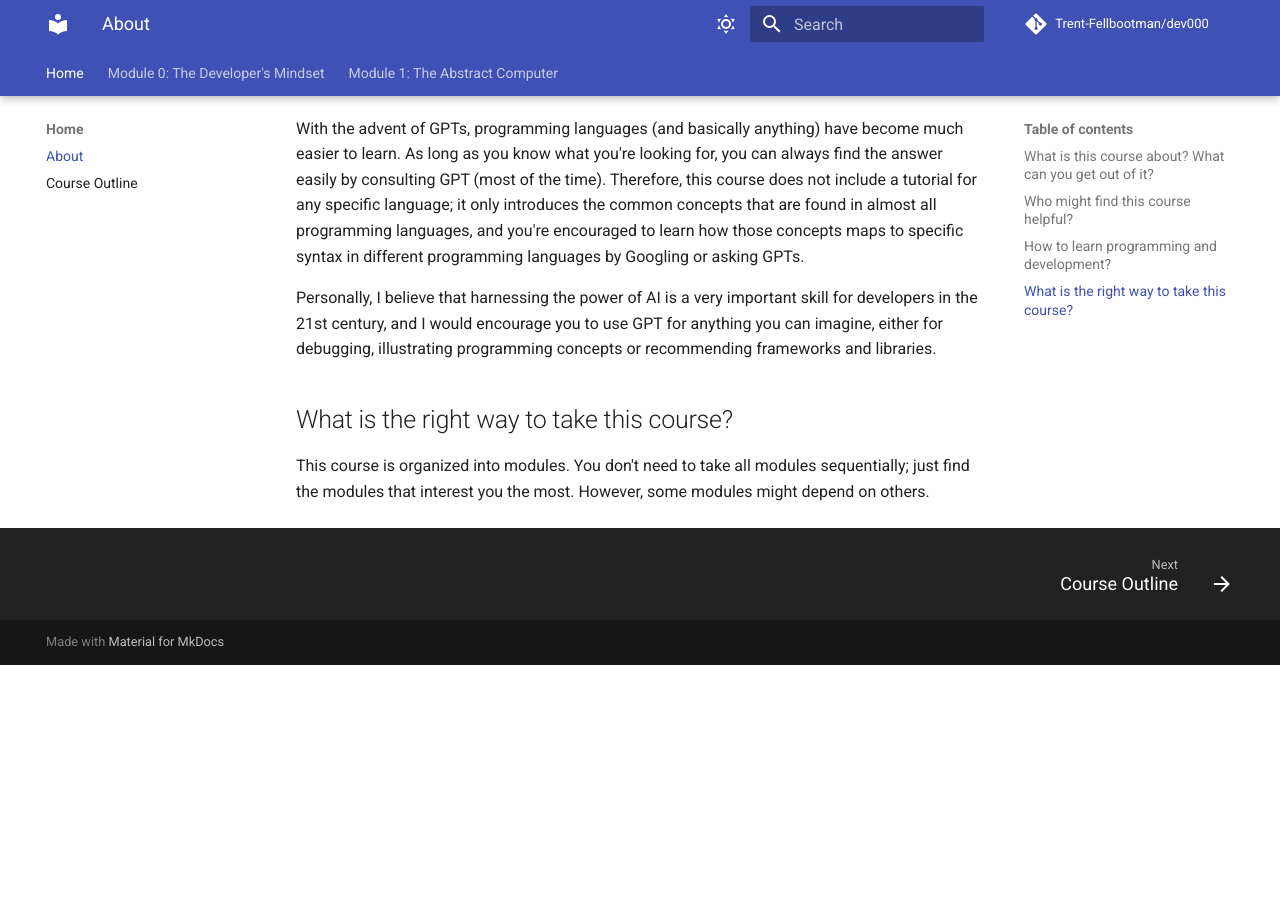
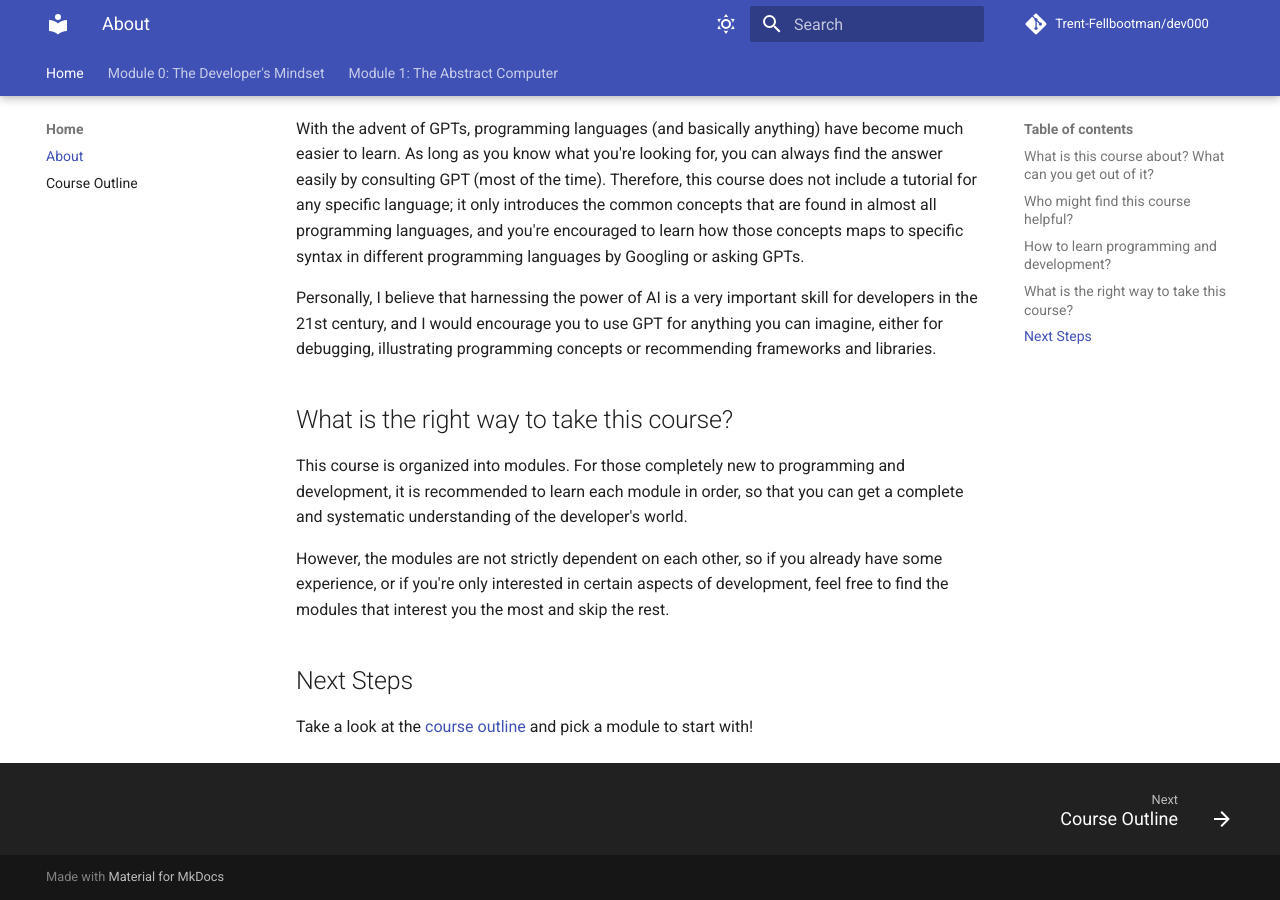
Before and after one commit to Trent-Fellbootman/dev000, an MkDocs documentation site: the page built from docs/index.md, in a window 1280 px wide and 900 px high, scrolled down 1212 px. Built offline with MkDocs 1.6.1 and Material for MkDocs 9.7.7, drawn with Linux system fonts in a browser that asks for light colours; comment, search, counter and statistics services are not loaded; before the commit the page ends 1877 px from its top, so only the background shows below that.

Commit message:
Minor update to developer-mindset and update course index & outline

```diff
--- a/docs/index.md
+++ b/docs/index.md
@@ -36,4 +36,16 @@ Personally, I believe that harnessing the power of AI is a very important skill
 
 ## What is the right way to take this course?
 
-This course is organized into modules. You don't need to take all modules sequentially; just find the modules that interest you the most. However, some modules might depend on others.
+This course is organized into modules.
+For those completely new to programming and development,
+it is recommended to learn each module in order,
+so that you can get a complete and systematic understanding of the developer's world.
+
+However, the modules are not strictly dependent on each other,
+so if you already have some experience,
+or if you're only interested in certain aspects of development,
+feel free to find the modules that interest you the most and skip the rest.
+
+## Next Steps
+
+Take a look at the [course outline](outline.md) and pick a module to start with!
```
Also changed, not shown: docs/developer-mindset/index.md (+3 -1 lines), docs/outline.md (+6 -2 lines).
